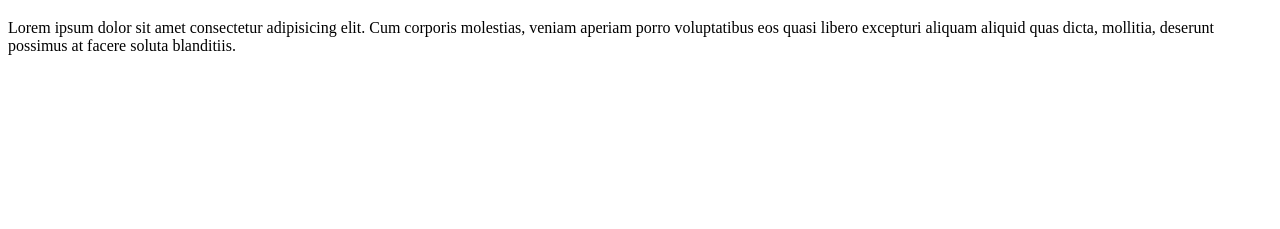
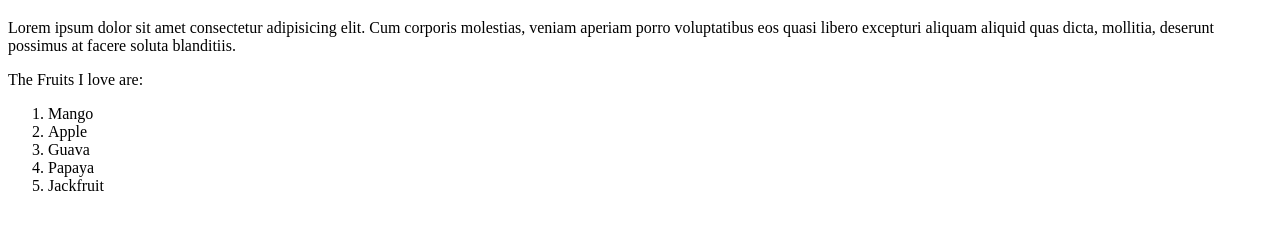
Before and after one commit to Prince-Das200/web-dev-learnings, a plain HTML site: page index.html in a window 1280 px wide. Shown: the part 61-290 px from the top of the page. Drawn offline with Linux system fonts and the light colour scheme.

Commit message:
Fruits added!

```diff
--- a/index.html
+++ b/index.html
@@ -8,5 +8,13 @@
 <body>
     <h1>Lorem Epsum</h1>
     <p>Lorem ipsum dolor sit amet consectetur adipisicing elit. Cum corporis molestias, veniam aperiam porro voluptatibus eos quasi libero excepturi aliquam aliquid quas dicta, mollitia, deserunt possimus at facere soluta blanditiis.</p>
+    <p>The Fruits I love are:</p>
+    <ol>
+        <li>Mango</li>
+        <li>Apple</li>
+        <li>Guava</li>
+        <li>Papaya</li>
+        <li>Jackfruit</li>
+    </ol>
 </body>
 </html>
```
Also changed, not shown: command.txt.
